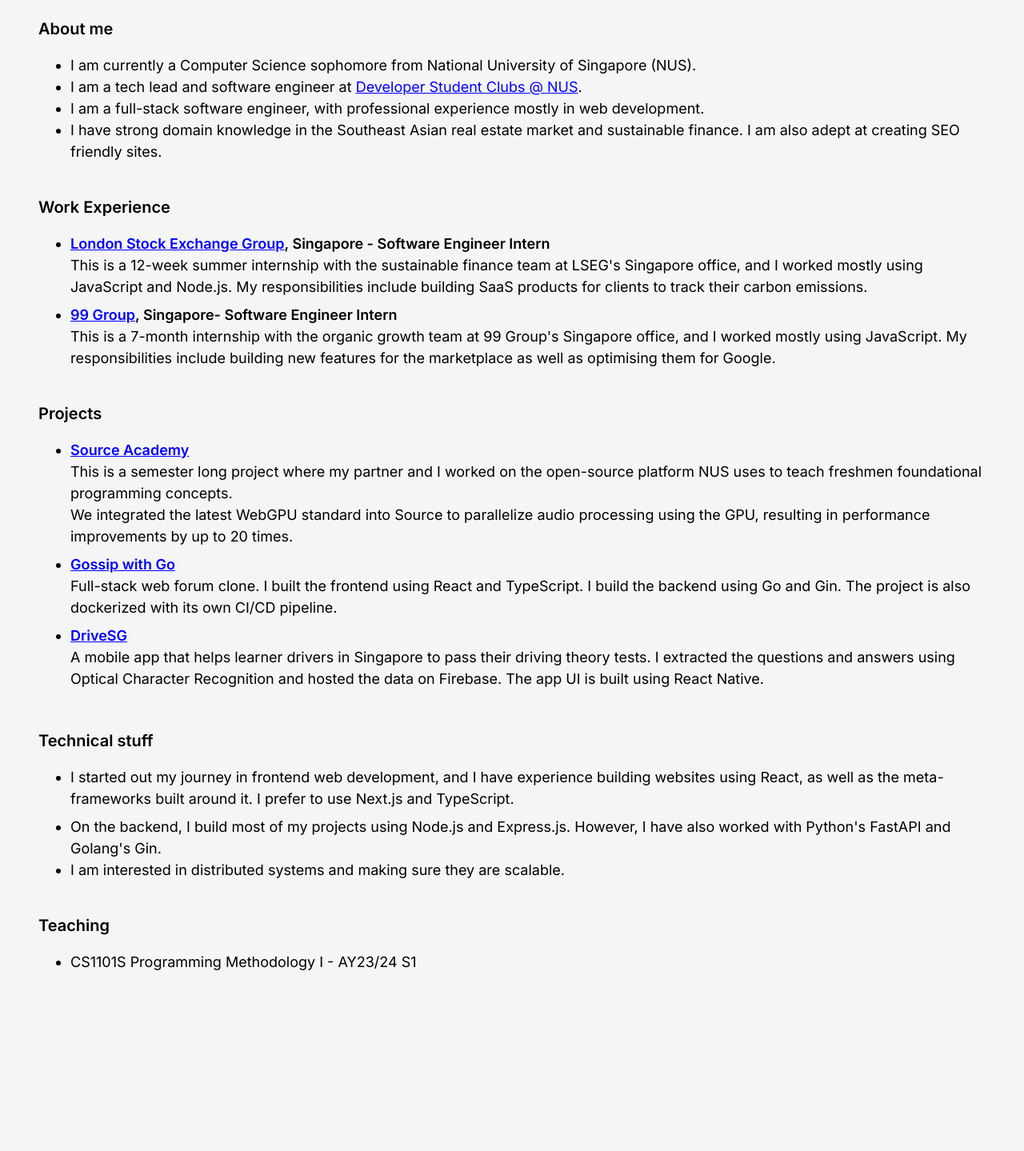
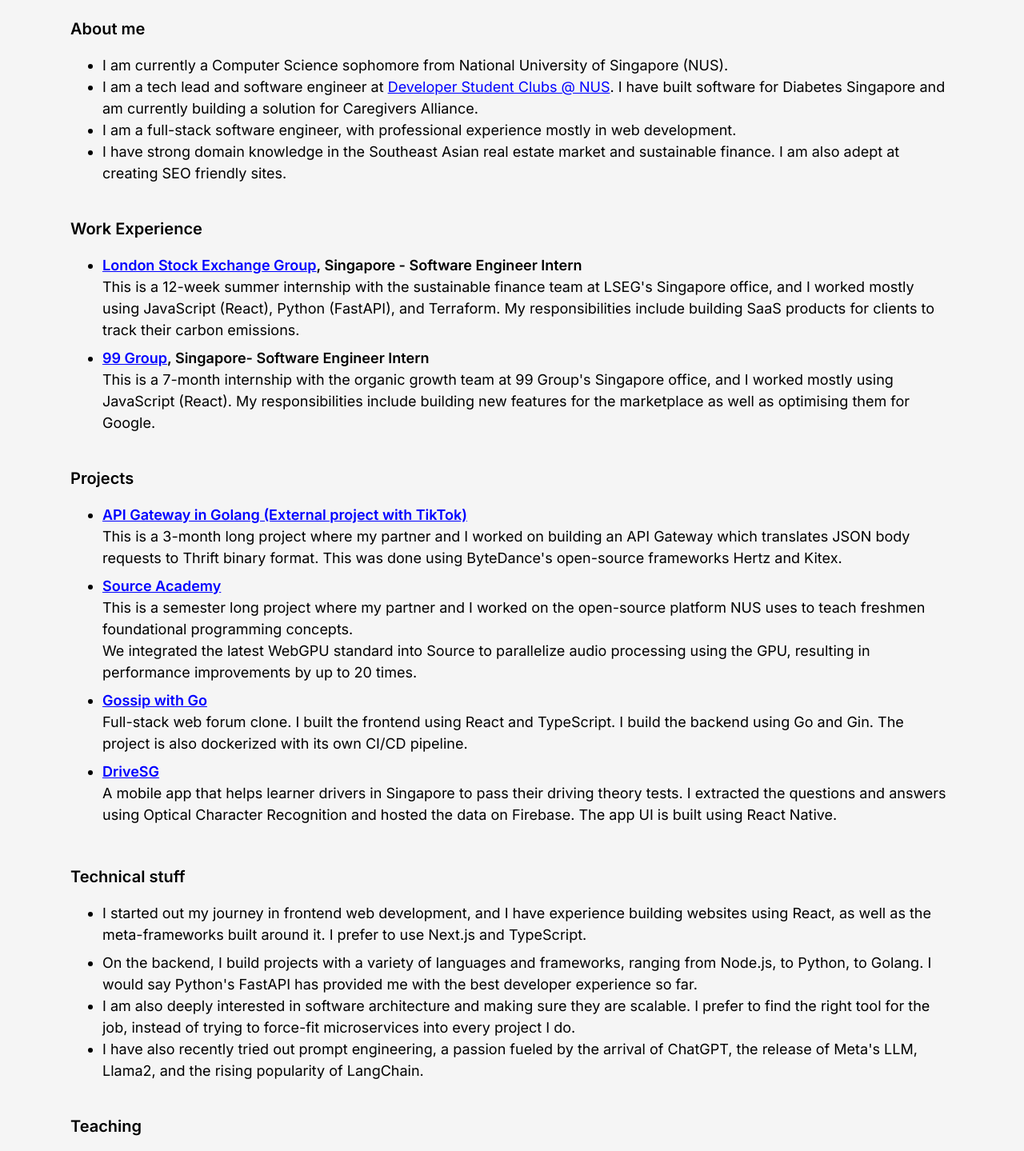
Before and after one commit to jianrong7/website, a Next.js app: page / in a window 1280 px wide. Shown: the part 231-1670 px from the top of the page at 80% size. Before the commit the page ends 1513 px from the top, so only its background shows below. Built offline with nearby package versions, Linux system fonts and the light colour scheme.

Commit message:
aug update

```diff
--- a/src/app/AboutMe.tsx
+++ b/src/app/AboutMe.tsx
@@ -16,7 +16,8 @@
           >
             Developer Student Clubs @ NUS
           </a>
-          .
+          . I have built software for Diabetes Singapore and am currently
+          building a solution for Caregivers Alliance.
         </li>
         <li>
           I am a full-stack software engineer, with professional experience
--- a/src/app/Projects.tsx
+++ b/src/app/Projects.tsx
@@ -3,6 +3,23 @@
     <>
       <h2 className="mt-6 text-xl font-semibold">Projects</h2>
       <ul>
+        <li className="mb-2">
+          <h3 className="font-semibold">
+            <a
+              href="https://github.com/jianrong7/orbital-23"
+              target="_blank"
+              rel="noreferrer noopener"
+            >
+              API Gateway in Golang (External project with TikTok)
+            </a>
+          </h3>
+          <p>
+            This is a 3-month long project where my partner and I worked on
+            building an API Gateway which translates JSON body requests to
+            Thrift binary format. This was done using ByteDance&apos;s
+            open-source frameworks Hertz and Kitex.
+          </p>
+        </li>
         <li className="mb-2">
           <h3 className="font-semibold">
             <a
--- a/src/app/TechnicalStuff.tsx
+++ b/src/app/TechnicalStuff.tsx
@@ -10,13 +10,20 @@
           TypeScript.
         </li>
         <li>
-          On the backend, I build most of my projects using Node.js and
-          Express.js. However, I have also worked with Python&apos;s FastAPI and
-          Golang&apos;s Gin.
+          On the backend, I build projects with a variety of languages and
+          frameworks, ranging from Node.js, to Python, to Golang. I would say
+          Python&apos;s FastAPI has provided me with the best developer
+          experience so far.
         </li>
         <li>
-          I am interested in distributed systems and making sure they are
-          scalable.
+          I am also deeply interested in software architecture and making sure
+          they are scalable. I prefer to find the right tool for the job,
+          instead of trying to force-fit microservices into every project I do.
+        </li>
+        <li>
+          I have also recently tried out prompt engineering, a passion fueled by
+          the arrival of ChatGPT, the release of Meta&apos;s LLM, Llama2, and
+          the rising popularity of LangChain.
         </li>
       </ul>
     </>
--- a/src/app/WorkExperience.tsx
+++ b/src/app/WorkExperience.tsx
@@ -17,8 +17,9 @@
           <p>
             This is a 12-week summer internship with the sustainable finance
             team at LSEG&apos;s Singapore office, and I worked mostly using
-            JavaScript and Node.js. My responsibilities include building SaaS
-            products for clients to track their carbon emissions.
+            JavaScript (React), Python (FastAPI), and Terraform. My
+            responsibilities include building SaaS products for clients to track
+            their carbon emissions.
           </p>
         </li>
         <li>
@@ -34,8 +35,8 @@
           </h3>
           <p>
             This is a 7-month internship with the organic growth team at 99
-            Group&apos;s Singapore office, and I worked mostly using JavaScript.
-            My responsibilities include building new features for the
+            Group&apos;s Singapore office, and I worked mostly using JavaScript
+            (React). My responsibilities include building new features for the
             marketplace as well as optimising them for Google.
           </p>
         </li>
--- a/src/app/globals.css
+++ b/src/app/globals.css
@@ -21,7 +21,7 @@
   color: rgb(var(--foreground-rgb));
   background: rgb(var(--background-rgb));
   font-size: large;
-  max-width: 1440px;
+  max-width: 1200px;
   margin: 0 auto;
 }
 
```
Also changed, not shown: 1 other file (tests, documents, lock files or other folders).
